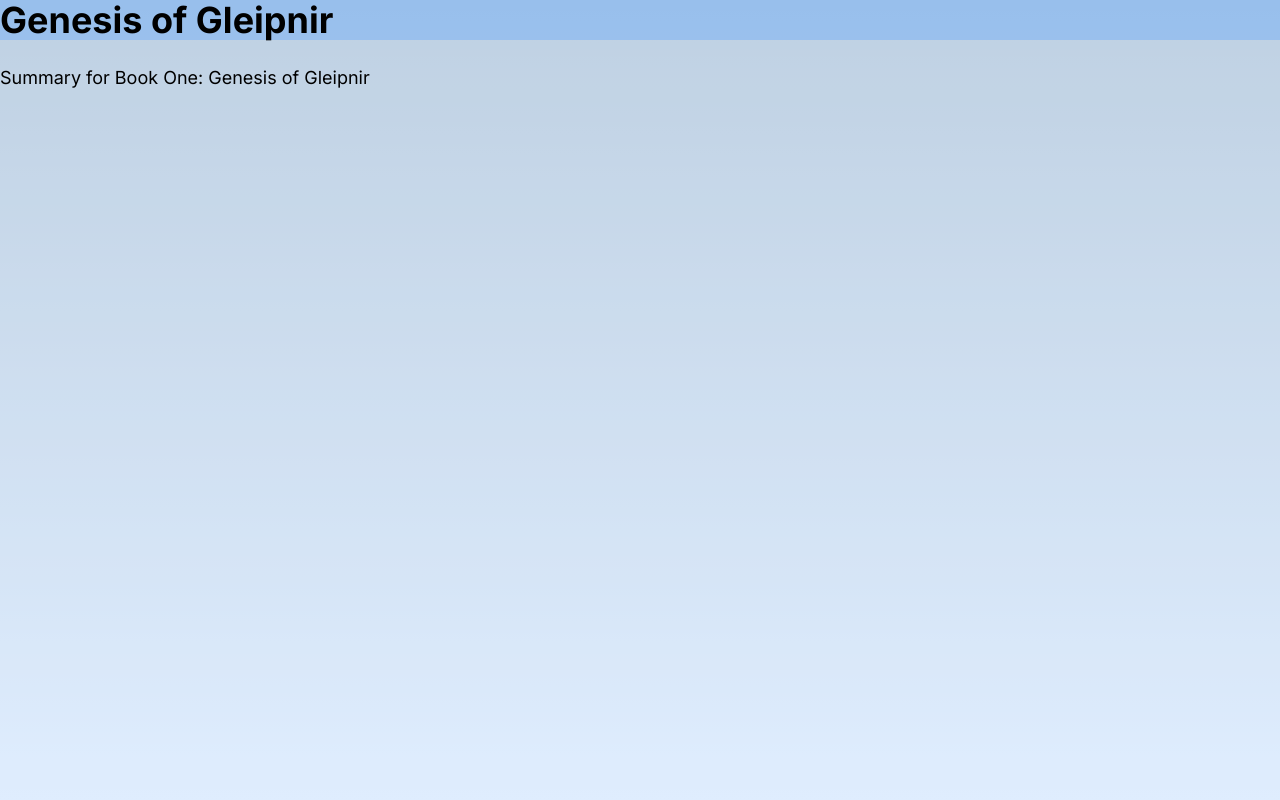
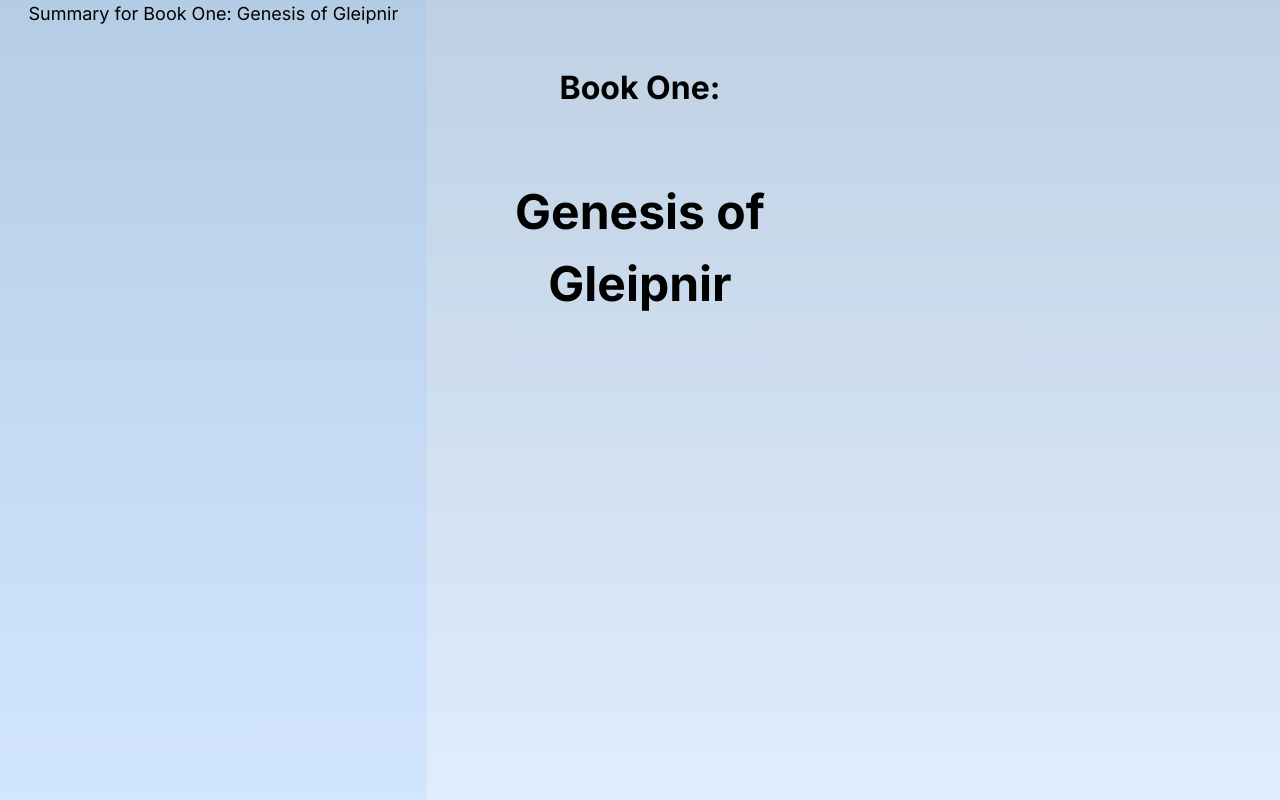
Before and after one commit to alex-aviles/MyBookSeriesWebsite, a Next.js app: page /bookone in a window 1280 px wide. Built offline with nearby package versions, Linux system fonts and the light colour scheme.

Commit message:
understanding

```diff
--- a/src/app/bookone/page.tsx
+++ b/src/app/bookone/page.tsx
@@ -1,14 +1,25 @@
 export default function BookOnePage() {
   return (
-    <main className="hover:bg-blue-400/20 flex-row h-screen w-screen">
-      <div className="hover:bg-blue-400/40 order-3 text-4xl font-bold">
-        Genesis of Gleipnir
+    <main className="hover:bg-blue-400/20 flex flex-row justify-around h-screen max-w-screen">
+
+      <div className="hover:bg-blue-400/40 w-1/3 order-2">
+      <p className="text-[200%] font-bold text-center mt-[15%]">
+          Book One:
+        </p>
+        <p className="text-[300%] font-bold text-center mt-[15%]">
+          Genesis of Gleipnir
+        </p>
       </div>
       <br></br>
-      <div className="hover:bg-blue-400/10 order-2">
-        <p className="text-lg max-w-prose">
+
+      <div className="hover:bg-blue-400/10 w-1/3 order-1">
+        <p className="text-lg max-w-prose text-center">
             Summary for Book One: Genesis of Gleipnir
         </p>
+      </div>
+
+      <div className="hover:bg-blue-400/40 w-1/3 order-3">
+
       </div>
 
     </main>
--- a/src/app/page.tsx
+++ b/src/app/page.tsx
@@ -5,7 +5,7 @@ export default function Home() {
   return (
     <main className="flex flex-row h-screen w-screen justify-around">
 
-      <div className="absolute top-[3%] sm:right-[%] md:top-[3%] md:right-[1%] lg:top-[3%] lg:right-[1%] xl:top-[3%] xl:right-[1%] items-center pr-[1%]">
+      <div className="absolute top-[3%] sm:right-[%] md:top-[3%] md:right-[1%] lg:top-[3%] lg:right-[1%] xl:top-[3%] xl:right-[1%] pr-[1%]">
         <p className="sm:p-2 md:p-3 lg:p-4 xl:p-5 dark:bg-zinc-800/30">
           <a
             href="https://www.amazon.com/dp/B09PHCFNH8?binding=paperback&qid=1700102595&sr=1-1&ref=dbs_dp_rwt_sb_pc_tpbk"
@@ -17,7 +17,7 @@ export default function Home() {
         </p>
       </div>
 
-      <div className="justify-center mt-[10%]">
+      <div className="mt-[10%]">
         <h1 className="font-bold text-white text-[200%] sm:text-[200%] md:text-[300%] lg:text-[500%] xl:text-[700%] leading-tight ">
           Chronicles{' '}<br></br>of{' '}Mieraud
         </h1>
```
